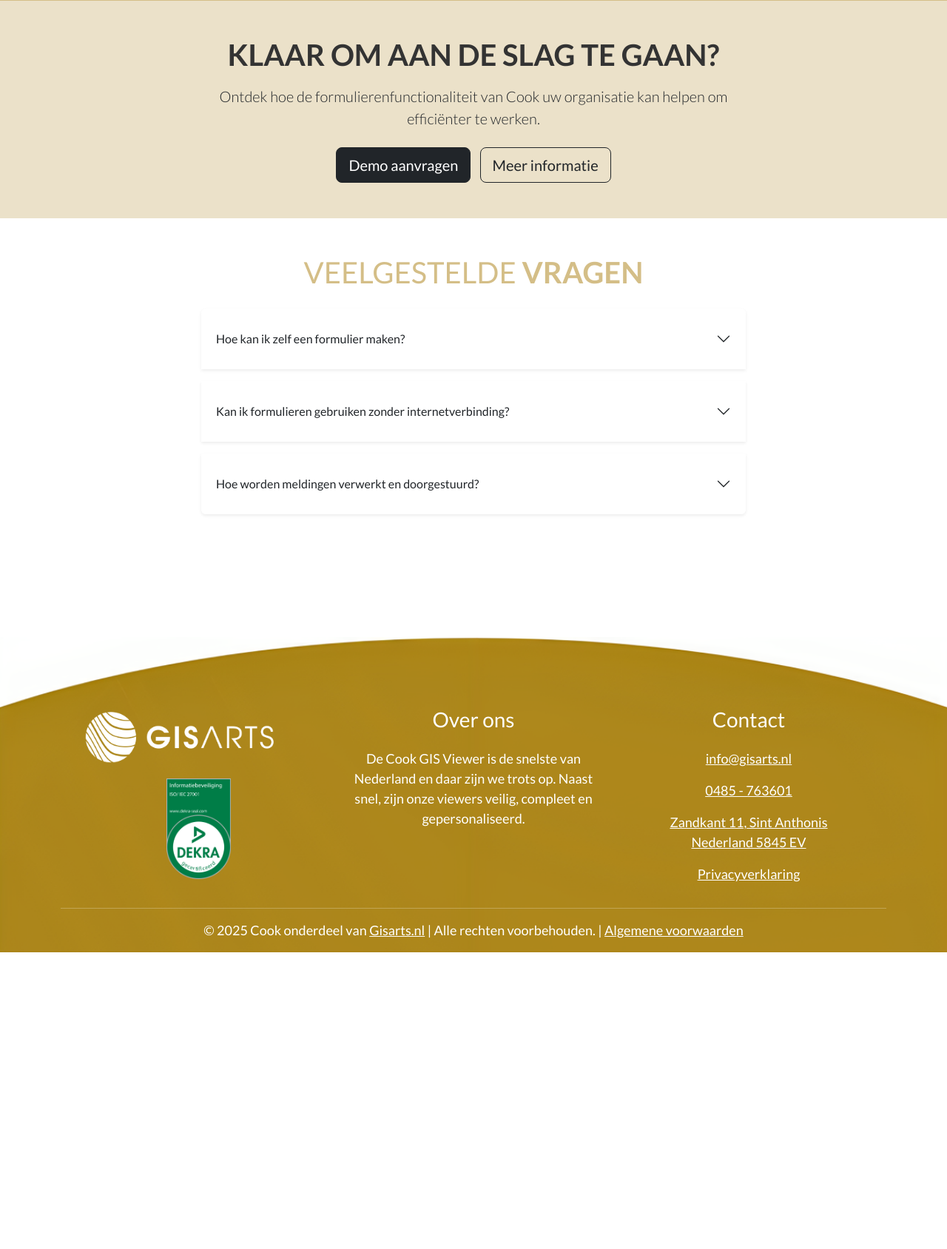
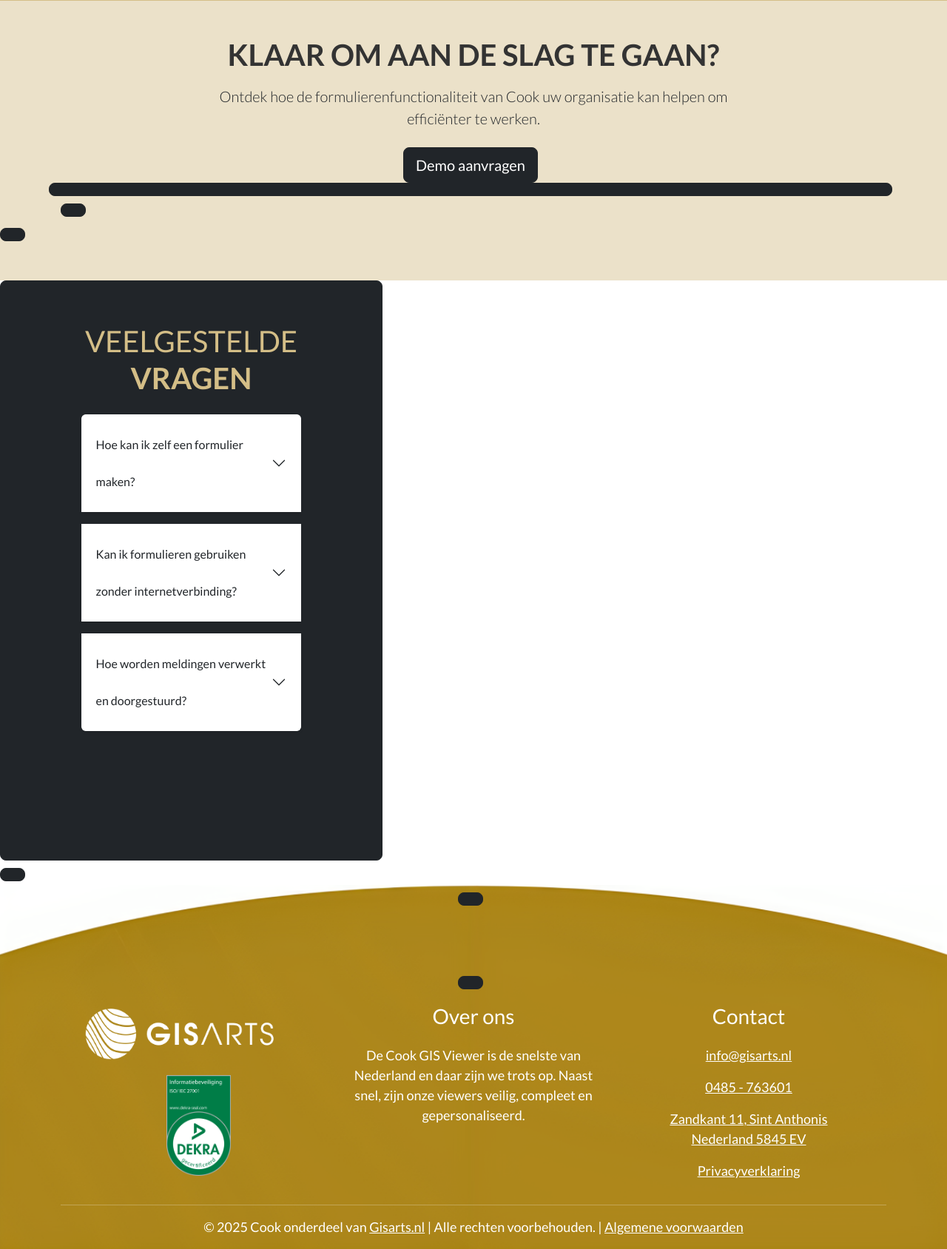
Before and after one commit to gisarts/demos, a PHP site: page /index.php?page=functies in a window 1280 px wide. Shown: the part 3660-5348 px from the top of the page at 74% size. Before the commit the page ends 4947 px from the top, so only its background shows below. Run offline with PHP 8.4, Linux system fonts and the light colour scheme; some libraries are stand-ins or nearby versions.

Commit message:
fix demo button

```diff
--- a/functies.php
+++ b/functies.php
@@ -313,8 +313,8 @@
       <div class="col-lg-8">
         <h2 class="fw-bold mb-3">KLAAR OM AAN DE SLAG TE GAAN?</h2>
         <p class="lead mb-4">Ontdek hoe de formulierenfunctionaliteit van Cook uw organisatie kan helpen om efficiënter te werken.</p>
-        <button class="btn btn-lg btn-dark me-2">Demo aanvragen</button>
-        <button class="btn btn-lg btn-outline-dark">Meer informatie</button>
+        <a href="https://www.gisarts.nl/contact" class="btn btn-lg btn-dark me-2">Demo aanvragen</button>
+        <!-- <button class="btn btn-lg btn-outline-dark">Meer informatie</button> -->
       </div>
     </div>
   </div>
```
